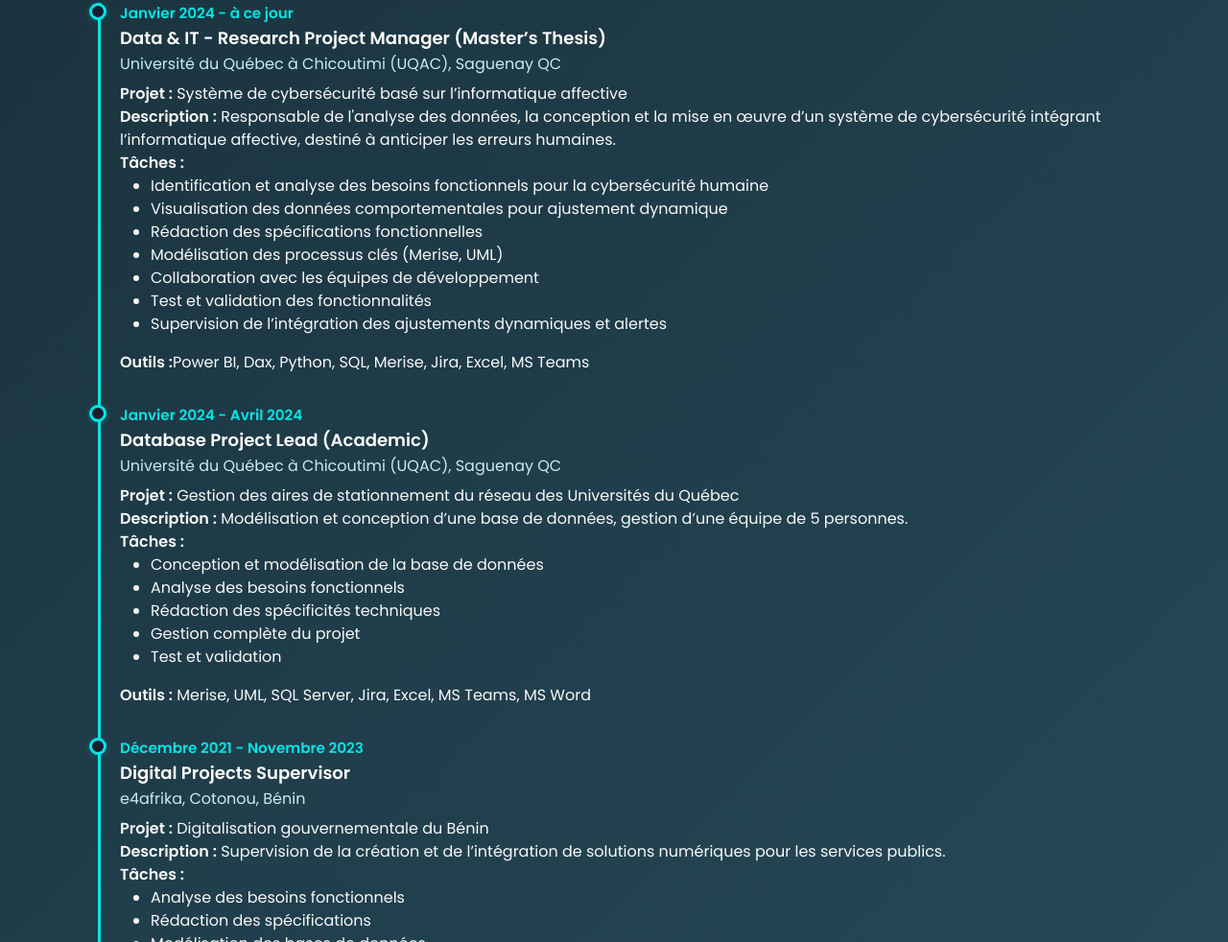
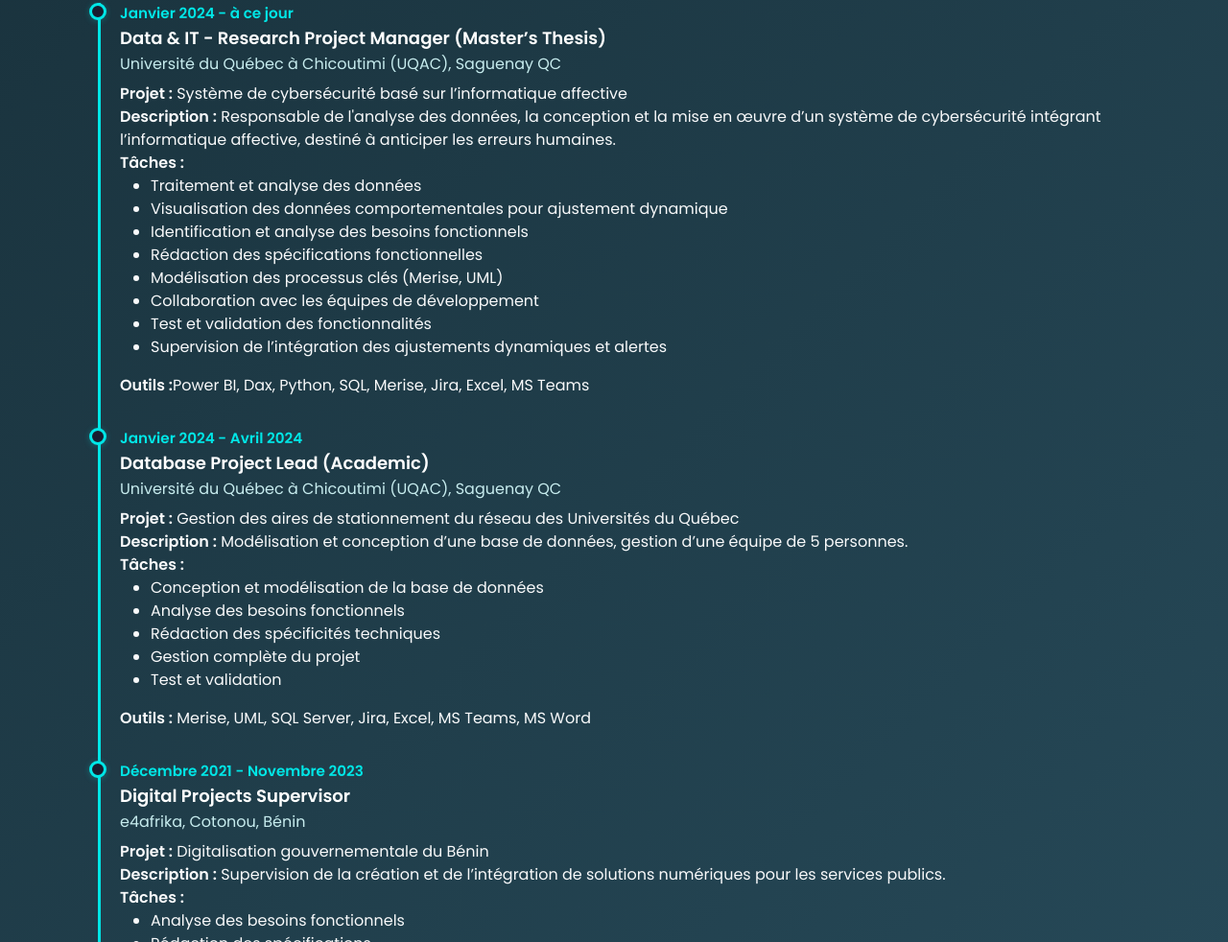
Before and after one commit to Brice-star/bricechabi, a plain HTML site: page index.html in a window 1280 px wide. Shown: the part 2227-3209 px from the top of the page at 96% size. Drawn offline with nearby package versions, Linux system fonts and the light colour scheme.

Commit message:
Update index.html

```diff
--- a/index.html
+++ b/index.html
@@ -438,8 +438,9 @@
             <strong>Description :</strong> Responsable de l'analyse des données, la conception et la mise en œuvre d’un système de cybersécurité intégrant l’informatique affective, destiné à anticiper les erreurs humaines.<br>
             <strong>Tâches :</strong>
             <ul>
-              <li>Identification et analyse des besoins fonctionnels pour la cybersécurité humaine</li>
+              <li>Traitement et analyse des données</li>
               <li>Visualisation des données comportementales pour ajustement dynamique</li>
+              <li>Identification et analyse des besoins fonctionnels</li>
               <li>Rédaction des spécifications fonctionnelles</li>
               <li>Modélisation des processus clés (Merise, UML)</li>
               <li>Collaboration avec les équipes de développement</li>
```
